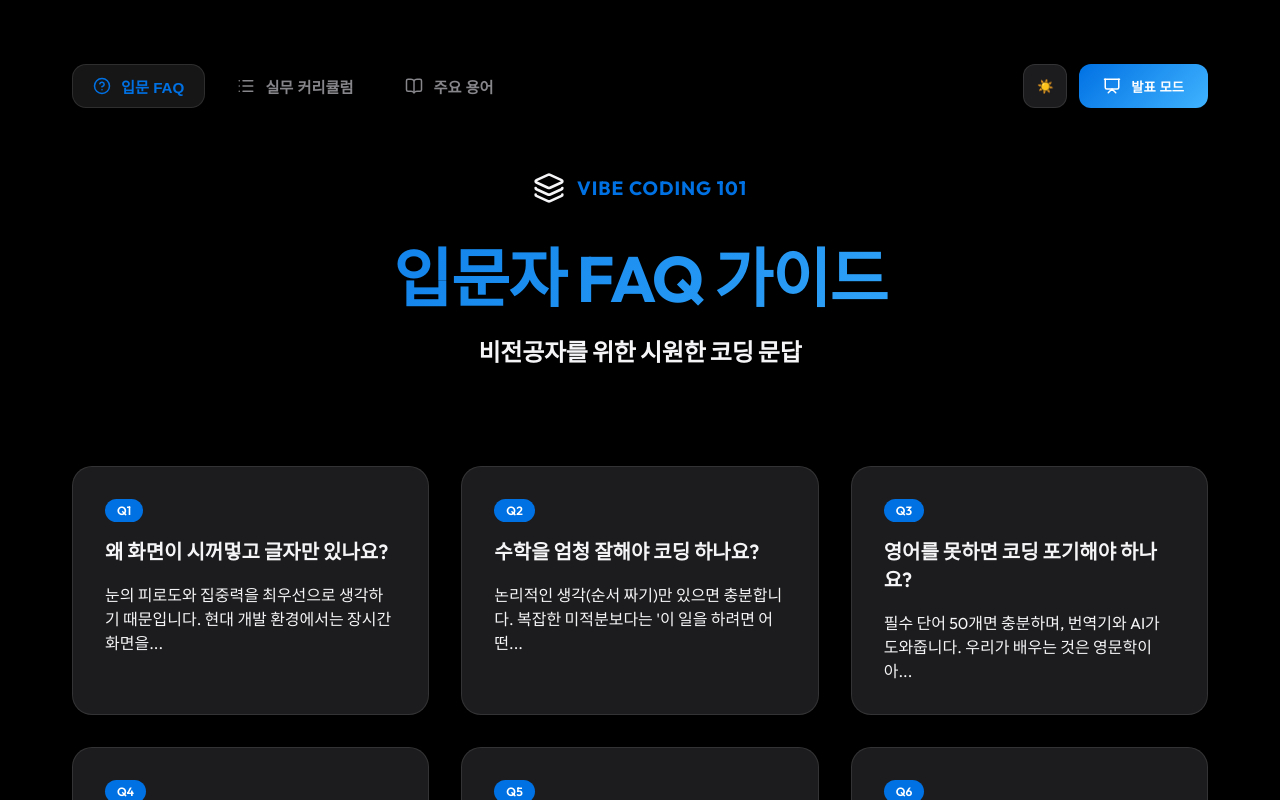
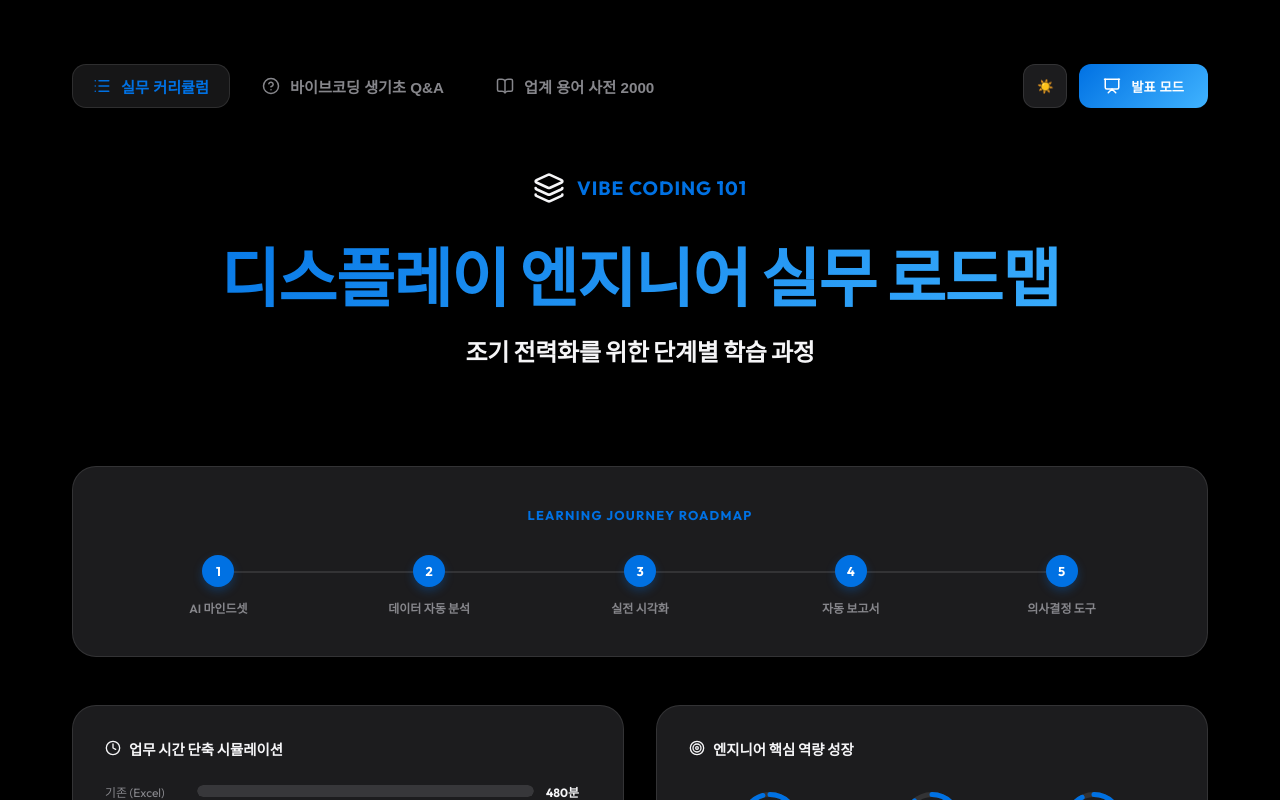
Before and after one commit to heekeunlee/lecture_assist001, a React (Vite) app: page / in a window 1280 px wide. Shown: the top 800 px of the page. Built offline with nearby package versions, Linux system fonts and the light colour scheme; the HTML template or start-up script is replaced by a standard one.

Commit message:
style: reorder tabs and rename menu items for clarity

```diff
--- a/src/App.tsx
+++ b/src/App.tsx
@@ -85,7 +85,7 @@ const CurriculumVisuals = () => {
 };
 
 export default function App() {
-  const [activeTab, setActiveTab] = useState<TabType>('faq');
+  const [activeTab, setActiveTab] = useState<TabType>('curriculum');
   const [selectedId, setSelectedId] = useState<number | string | null>(null);
   const [isPresenting, setIsPresenting] = useState(false);
   const [currentIndex, setCurrentIndex] = useState(0);
@@ -138,22 +138,22 @@ export default function App() {
       <nav style={{ display: 'flex', justifyContent: 'space-between', alignItems: 'center', marginBottom: '4rem' }}>
         <div className="nav-group">
           <button
-            className={`tab-button ${activeTab === 'faq' ? 'active' : ''}`}
-            onClick={() => { setActiveTab('faq'); setSelectedId(null); setShowOfficial(false); }}
-          >
-            <HelpCircle size={18} /> 입문 FAQ
-          </button>
-          <button
             className={`tab-button ${activeTab === 'curriculum' ? 'active' : ''}`}
             onClick={() => { setActiveTab('curriculum'); setSelectedId(null); }}
           >
             <List size={18} /> 실무 커리큘럼
           </button>
           <button
+            className={`tab-button ${activeTab === 'faq' ? 'active' : ''}`}
+            onClick={() => { setActiveTab('faq'); setSelectedId(null); setShowOfficial(false); }}
+          >
+            <HelpCircle size={18} /> 바이브코딩 생기초 Q&A
+          </button>
+          <button
             className={`tab-button ${activeTab === 'terminology' ? 'active' : ''}`}
             onClick={() => { setActiveTab('terminology'); setSelectedId(null); }}
           >
-            <BookOpen size={18} /> 주요 용어
+            <BookOpen size={18} /> 업계 용어 사전 2000
           </button>
         </div>
 
@@ -182,14 +182,14 @@ export default function App() {
             <span style={{ fontSize: '1.2rem', fontWeight: 700, color: 'var(--accent)', letterSpacing: '0.05em' }}>VIBE CODING 101</span>
           </div>
           <h1>
-            {activeTab === 'faq'
-              ? '입문자 FAQ 가이드'
-              : (activeTab === 'terminology' ? '엔지니어 용어 사전' : (showOfficial ? 'Vibe Coding 공식 커리큘럼' : '디스플레이 엔지니어 실무 로드맵'))}
+            {activeTab === 'curriculum'
+              ? (showOfficial ? 'Vibe Coding 공식 커리큘럼' : '디스플레이 엔지니어 실무 로드맵')
+              : (activeTab === 'faq' ? '바이브코딩 생기초 Q&A' : '업계 용어 사전 2000')}
           </h1>
           <p className="header-subtitle">
-            {activeTab === 'faq'
-              ? '비전공자를 위한 시원한 코딩 문답'
-              : (activeTab === 'terminology' ? '실무에서 바로 만나는 핵심 가이드' : (showOfficial ? 'AI와 함께 기술의 한계를 넘어서는 미래 엔지니어로의 도약' : '조기 전력화를 위한 단계별 학습 과정'))}
+            {activeTab === 'curriculum'
+              ? (showOfficial ? 'AI와 함께 기술의 한계를 넘어서는 미래 엔지니어로의 도약' : '조기 전력화를 위한 단계별 학습 과정')
+              : (activeTab === 'faq' ? '비전공자를 위한 시원한 코딩 문답' : '실무에서 바로 만나는 엔지니어 핵심 가이드')}
           </p>
         </motion.div>
       </header>
```
